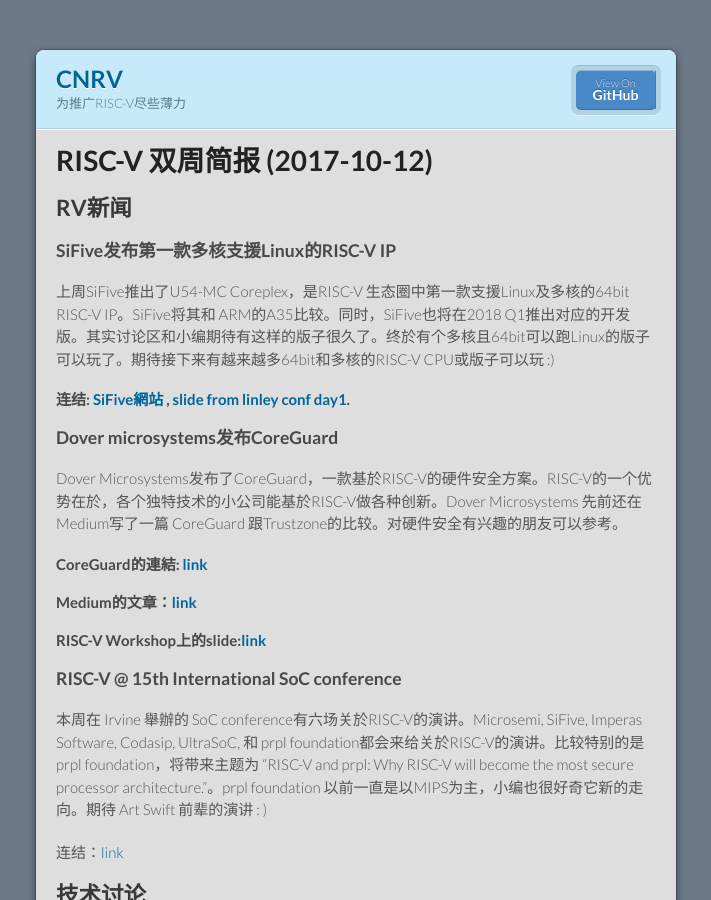
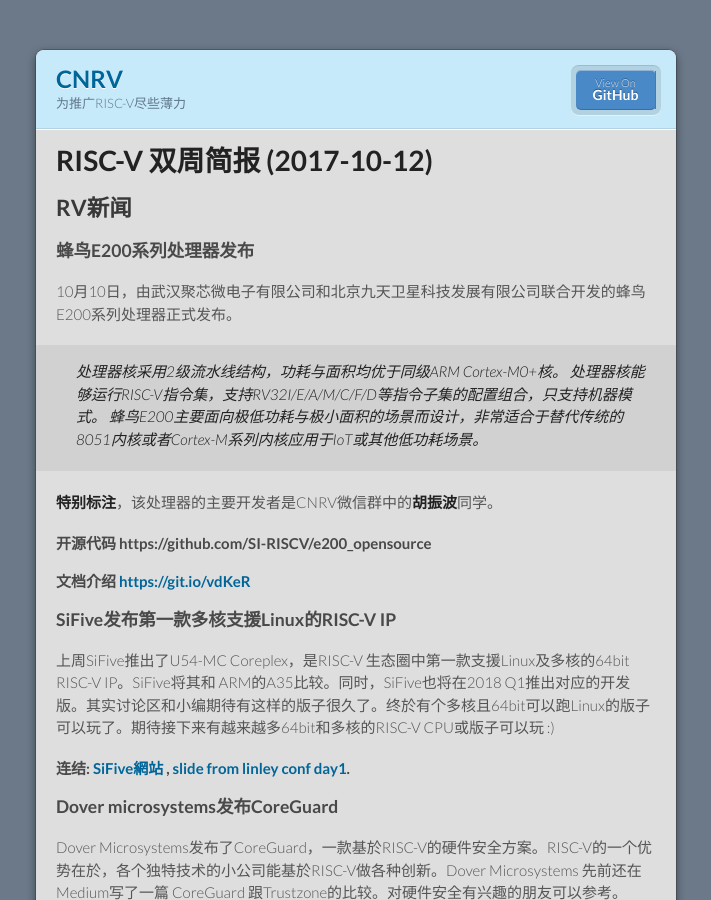
Before and after one commit to cnrv/home, a Jekyll site: the page built from bi-week-rpts/2017-10-12.md, in a window 1280 px wide and 900 px high. Shown: the whole window, without its empty margins (284-995 px from the left). Built offline with Jekyll 4.4.1, drawn with Linux system fonts in a browser that asks for light colours; Markdown is read by kramdown in place of the engine named in the settings; comment, search, counter and statistics services are not loaded; our own code applies the rules of GitHub Pages for plain Markdown files.

Commit message:
SI e200 SoC

```diff
--- a/bi-week-rpts/2017-10-12.md
+++ b/bi-week-rpts/2017-10-12.md
@@ -5,6 +5,18 @@
 # RISC-V 双周简报 (2017-10-12)
 
 ## RV新闻
+
+### 蜂鸟E200系列处理器发布
+
+10月10日，由武汉聚芯微电子有限公司和北京九天卫星科技发展有限公司联合开发的蜂鸟E200系列处理器正式发布。
+> 处理器核采用2级流水线结构，功耗与面积均优于同级ARM Cortex-M0+核。
+> 处理器核能够运行RISC-V指令集，支持RV32I/E/A/M/C/F/D等指令子集的配置组合，只支持机器模式。
+> 蜂鸟E200主要面向极低功耗与极小面积的场景而设计，非常适合于替代传统的8051内核或者Cortex-M系列内核应用于IoT或其他低功耗场景。
+
+**特别标注**，该处理器的主要开发者是CNRV微信群中的**胡振波**同学。
+
+#### 开源代码 https://github.com/SI-RISCV/e200_opensource
+#### 文档介绍 [https://git.io/vdKeR](https://github.com/SI-RISCV/e200_development/blob/master/doc/Hummingbird_E200_Series_Core_SoC_Introduction.pdf)
 
 ### SiFive发布第一款多核支援Linux的RISC-V IP
 上周SiFive推出了U54-MC Coreplex，是RISC-V 生态圈中第一款支援Linux及多核的64bit RISC-V IP。SiFive将其和 ARM的A35比较。同时，SiFive也将在2018 Q1推出对应的开发版。其实讨论区和小编期待有这样的版子很久了。终於有个多核且64bit可以跑Linux的版子可以玩了。期待接下来有越来越多64bit和多核的RISC-V CPU或版子可以玩 :)
```
